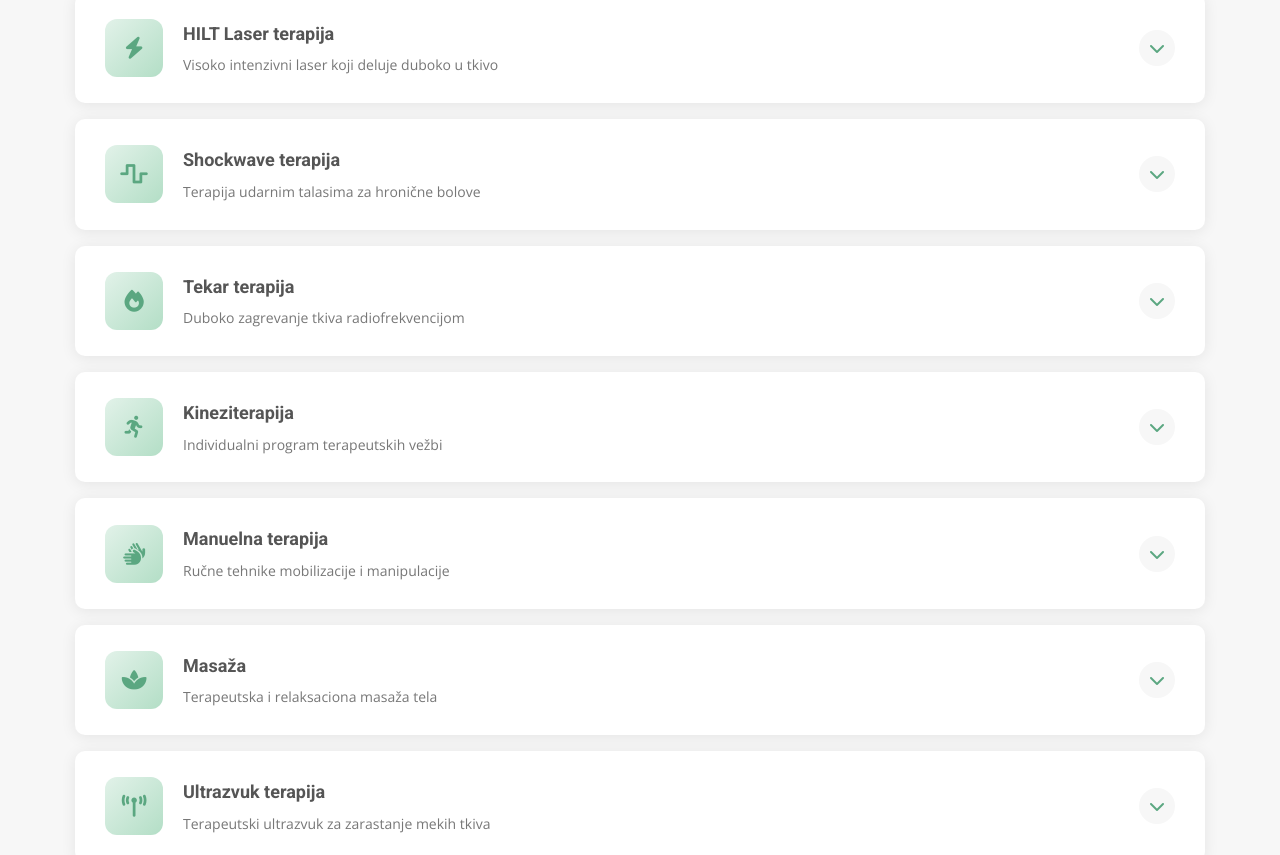
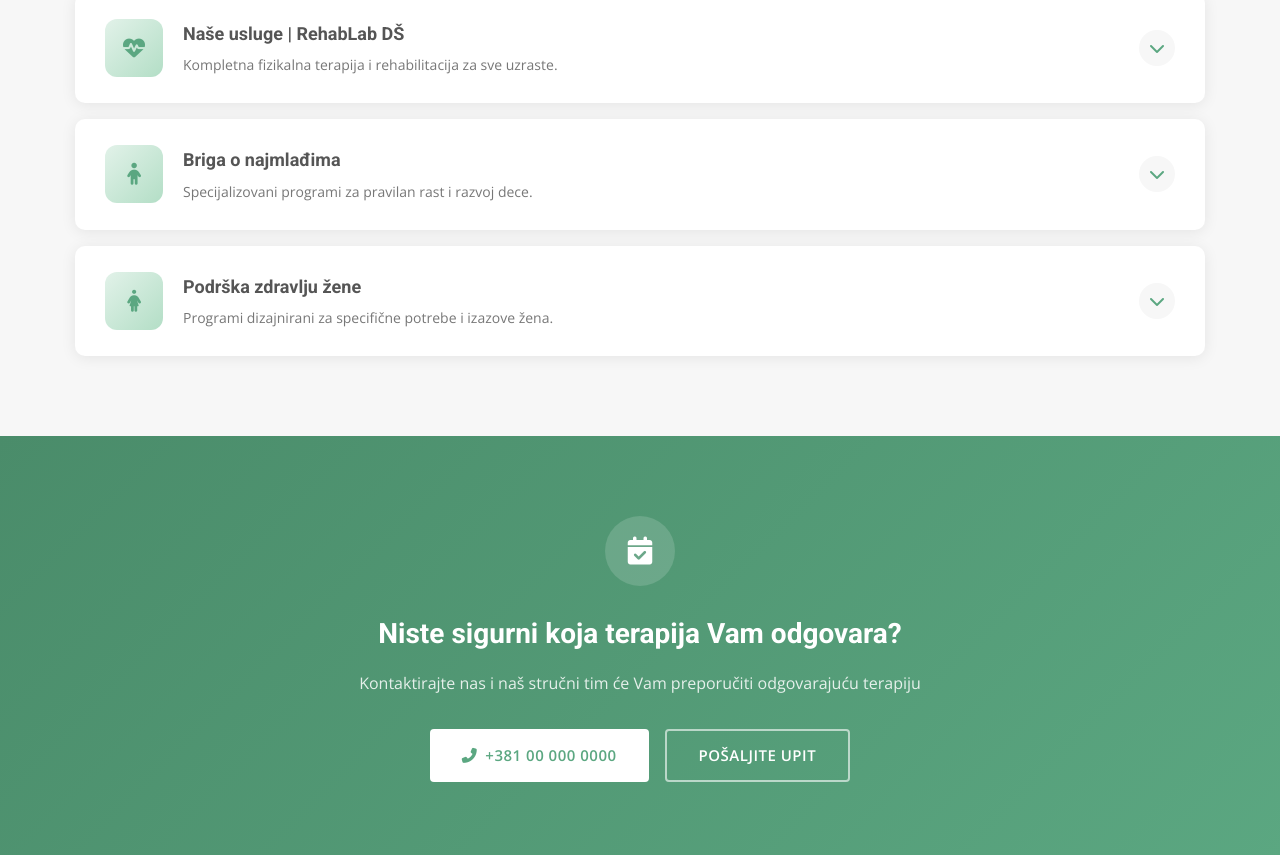
Before and after one commit to Kaidavdic/RehabLab, a React (Vite) app: page /usluge in a window 1280 px wide. Shown: the part 366-1221 px from the top of the page. Built offline with nearby package versions, Linux system fonts and the light colour scheme.

Commit message:
Update services structure with 3 new categories

```diff
--- a/src/pages/Home.jsx
+++ b/src/pages/Home.jsx
@@ -3,41 +3,23 @@ import './Home.css'
 
 const services = [
   {
-    icon: 'fas fa-bolt',
-    title: 'HILT Laser terapija',
-    desc: 'Visoko intenzivna laser terapija koja deluje duboko u tkivo, ubrzava zarastanje i smanjuje bol i upalu.',
+    icon: 'fas fa-heartbeat',
+    title: 'Naše usluge | RehabLab DŠ',
+    desc: 'Kompletna fizikalna terapija, kineziterapija, manualna terapija, masaže i hidžama.',
     link: '/usluge'
   },
   {
-    icon: 'fas fa-wave-square',
-    title: 'Shockwave terapija',
-    desc: 'Terapija udarnim talasima koja efikasno tretira hronične boli, tendinopatije i kalcifikacije.',
+    icon: 'fas fa-child',
+    title: 'Briga o najmlađima',
+    desc: 'Specijalizovani programi za pravilan rast i razvoj dece i razvoj motorike.',
     link: '/usluge'
   },
   {
-    icon: 'fas fa-fire',
-    title: 'Tekar terapija',
-    desc: 'Tecarterapia stimuliše prirodne procese regeneracije tkiva kroz radiofrekvencijsku energiju.',
+    icon: 'fas fa-female',
+    title: 'Podrška zdravlju žene',
+    desc: 'Programi dizajnirani za specifične potrebe, oblikovanje tela i aktivan život žena.',
     link: '/usluge'
-  },
-  {
-    icon: 'fas fa-running',
-    title: 'Kineziterapija',
-    desc: 'Individualni program vežbi za oporavak funkcije, snage i pokretljivosti uz stručno vođenje.',
-    link: '/usluge'
-  },
-  {
-    icon: 'fas fa-hands',
-    title: 'Manuelna terapija',
-    desc: 'Ručne tehnike mobilizacije i manipulacije zglobova i mekih tkiva za smanjenje bola.',
-    link: '/usluge'
-  },
-  {
-    icon: 'fas fa-spa',
-    title: 'Masaža',
-    desc: 'Terapeutska masaža za opuštanje mišića, poboljšanje cirkulacije i smanjenje napetosti.',
-    link: '/usluge'
-  },
+  }
 ]
 
 const whyUs = [
--- a/src/pages/Kontakt.jsx
+++ b/src/pages/Kontakt.jsx
@@ -6,17 +6,44 @@ export default function Kontakt() {
   const [form, setForm] = useState({ ime: '', prezime: '', email: '', telefon: '', poruka: '' })
   const [sent, setSent] = useState(false)
   const [loading, setLoading] = useState(false)
+  const [errorMsg, setErrorMsg] = useState('')
 
   const handleChange = e => setForm({ ...form, [e.target.name]: e.target.value })
 
-  const handleSubmit = e => {
+  const handleSubmit = async (e) => {
     e.preventDefault()
     setLoading(true)
-    setTimeout(() => {
-      setLoading(false)
-      setSent(true)
-      setForm({ ime: '', prezime: '', email: '', telefon: '', poruka: '' })
-    }, 1200)
+    setErrorMsg('')
+
+    const object = {
+      access_key: "YOUR_ACCESS_KEY_HERE",
+      subject: "Novi upit - RehabLab Website",
+      from_name: form.ime + " " + form.prezime,
+      Ime: form.ime,
+      Prezime: form.prezime,
+      Email: form.email,
+      Telefon: form.telefon,
+      Poruka: form.poruka
+    }
+
+    try {
+      const res = await fetch("https://api.web3forms.com/submit", {
+        method: "POST",
+        headers: { "Content-Type": "application/json", "Accept": "application/json" },
+        body: JSON.stringify(object)
+      })
+      const data = await res.json()
+
+      if (data.success) {
+        setSent(true)
+        setForm({ ime: '', prezime: '', email: '', telefon: '', poruka: '' })
+      } else {
+        setErrorMsg('Došlo je do greške prilikom slanja.')
+      }
+    } catch (err) {
+      setErrorMsg('Proverite internet konekciju i pokušajte ponovo.')
+    }
+    setLoading(false)
   }
 
   return (
@@ -112,6 +139,7 @@ export default function Kontakt() {
                   </div>
                 ) : (
                   <form onSubmit={handleSubmit} className="kontakt-form">
+                    {errorMsg && <div style={{ color: 'red', marginBottom: '15px' }}>{errorMsg}</div>}
                     <div className="form-row">
                       <div className="form-group">
                         <label htmlFor="ime">Ime *</label>
--- a/src/pages/Usluge.jsx
+++ b/src/pages/Usluge.jsx
@@ -4,101 +4,64 @@ import './Usluge.css'
 
 const services = [
   {
-    id: 'hilt',
-    icon: 'fas fa-bolt',
-    title: 'HILT Laser terapija',
-    shortDesc: 'Visoko intenzivni laser koji deluje duboko u tkivo',
-    fullDesc: [
-      'HILT (High Intensity Laser Therapy) je savremena metoda fizikalne terapije koja koristi visoko intenzivni laserski zrak za lečenje raznih bolnih stanja mišićno-koštanog sistema.',
-      'Laser prodire duboko u tkivo, stimulišući ćelijsku regeneraciju, smanjujući upalu i bol, i ubrzavajući zarastanje povređenih tkiva. Terapija je bezbolna i ne zahteva posebne pripreme.',
-      'Indikacije: Artroze, diskus hernija, tendinopatije, sportske povrede, hronični bolovi u leđima i vratu, postoperativna rehabilitacija.'
-    ],
-    benefits: ['Brzo smanjenje bola', 'Duboko dejstvo na tkivo', 'Bez nuspojava', 'Kratke sesije']
+    id: 'opste',
+    icon: 'fas fa-heartbeat',
+    title: 'Naše usluge | RehabLab DŠ',
+    shortDesc: 'Kompletna fizikalna terapija i rehabilitacija za sve uzraste.',
+    items: [
+      'Individualni fizioterapijski tretmani',
+      'Rehabilitacija nakon povreda i operacija',
+      'Terapija bola (leđa, vrat, zglobovi)',
+      'Kineziterapija (terapijske vežbe)',
+      'Sportska rehabilitacija',
+      'Korektivne vežbe i posturalna korekcija',
+      'Manualna terapija',
+      'Masaže',
+      'Hidžama (cupping terapija)',
+      'Programi za jačanje i oporavak tela'
+    ]
   },
   {
-    id: 'shockwave',
-    icon: 'fas fa-wave-square',
-    title: 'Shockwave terapija',
-    shortDesc: 'Terapija udarnim talasima za hronične bolove',
-    fullDesc: [
-      'Shockwave (Radijalni udarni talasi) terapija je neinvazivna metoda lečenja hroničnih bolnih stanja primenom akustičnih talasa visoke energije.',
-      'Talasi stimulišu proces zarastanja, razgrađuju kalcijumove depozite, poboljšavaju cirkulaciju i smanjuju bol. Posebno efektivna za stanja koja ne reaguju na klasičnu terapiju.',
-      'Indikacije: Plantarni fasciitis, kalcifikacije tetiva, lateralni epikondilitis ("teniski lakat"), tendinopatija Ahilove tetive, sindrom karpalnog tunela.'
-    ],
-    benefits: ['Efikasna kod hroničnih stanja', 'Razgradnja kalcifikacija', 'Stimulacija regeneracije', 'Vidljivi rezultati']
+    id: 'deca',
+    icon: 'fas fa-child',
+    title: 'Briga o najmlađima',
+    shortDesc: 'Specijalizovani programi za pravilan rast i razvoj dece.',
+    items: [
+      'Razvoj motorike kroz igru',
+      'Vežbe za pravilno držanje tela',
+      'Jačanje mišića i stabilnosti',
+      'Vežbe za ravnotežu i koordinaciju',
+      'Vežbe za stopala i pravilan hod',
+      'Programi za pravilan rast i razvoj',
+      'Podrška deci u razvoju',
+      'Rad sa decom kojoj je potrebna dodatna podrška u razvoju',
+      'Individualni fizioterapijski rad',
+      'Prevencija problema sa kičmom',
+      'Funkcionalno vežbanje kroz igru',
+      'Individualna procena',
+      'Senzorne vežbe i stimulacija'
+    ]
   },
   {
-    id: 'tekar',
-    icon: 'fas fa-fire',
-    title: 'Tekar terapija',
-    shortDesc: 'Duboko zagrevanje tkiva radiofrekvencijom',
-    fullDesc: [
-      'Tekar terapija (Tecarterapia) je fizikalna metoda koja koristi radiofrekvencijsku energiju za zagrevanje tkiva i stimulaciju prirodnih mehanizama regeneracije.',
-      'Postoje dva načina primene: kateforeza (deluje na kosti, zglobove, mišiće) i rezistivni mod (deluje na meka tkiva). Kombinacijom oba postiže se sveobuhvatno delovanje.',
-      'Indikacije: Artroze, mišićni bolovi, sportske povrede, kontrakture, edemi, postoperativna rehabilitacija, bolovi u leđima.'
-    ],
-    benefits: ['Duboko zagrevanje', 'Brza cirkulacija', 'Smanjenje ukočenosti', 'Ubrzanje oporavka']
-  },
-  {
-    id: 'kinezi',
-    icon: 'fas fa-running',
-    title: 'Kineziterapija',
-    shortDesc: 'Individualni program terapeutskih vežbi',
-    fullDesc: [
-      'Kineziterapija je terapija pokretom – skup individualno prilagođenih vežbi koje imaju za cilj obnavljanje i poboljšanje funkcije mišića, zglobova i nervnog sistema.',
-      'Program se kreira na osnovu detaljne procene i prilagođavaju se svakom pacijentu. Vežbe se sprovode pod stručnim nadzorom fizioterapeuta ili kineziterapeuta.',
-      'Indikacije: Postoperativna rehabilitacija, neurološka oboljenja, mišićna slabost, bolovi u kičmi, sportska rehabilitacija, prevencija povreda.'
-    ],
-    benefits: ['Vežbe po meri', 'Stručno vođenje', 'Dugotrajan efekat', 'Prevencija povreda']
-  },
-  {
-    id: 'manuelna',
-    icon: 'fas fa-hands',
-    title: 'Manuelna terapija',
-    shortDesc: 'Ručne tehnike mobilizacije i manipulacije',
-    fullDesc: [
-      'Manuelna terapija obuhvata skup stručnih ručnih tehnika koje fizioterapeut primenjuje direktno na telu pacijenta, sa ciljem smanjenja bola i poboljšanja pokretljivosti.',
-      'Uključuje tehnike mobilizacije zglobova, manipulacije, meka tkivne tehnike (miofascijalno otpuštanje, trigger point terapija) i neuralne mobilizacije.',
-      'Indikacije: Bolovi u vratu i leđima, blokade zglobova, ograničena pokretljivost, glavobolje cervikalnog porekla, tenziona bol.'
-    ],
-    benefits: ['Trenutno olakšanje', 'Vraćanje pokretljivosti', 'Bez aparata', 'Precizne tehnike']
-  },
-  {
-    id: 'masaza',
-    icon: 'fas fa-spa',
-    title: 'Masaža',
-    shortDesc: 'Terapeutska i relaksaciona masaža tela',
-    fullDesc: [
-      'Terapeutska masaža je ručna tehnika kojom se deluje na meko tkivo tela – mišiće, fascije i vezivno tkivo – u cilju smanjenja napetosti, poboljšanja cirkulacije i otklanjanja bola.',
-      'Nudimo klasičnu terapeutsku masažu, sportsku masažu, masažu leđa i vrata, limfnu drenažu i relaksacionu masažu celog tela.',
-      'Indikacije: Mišićna napetost i bolovi, stres, loša cirkulacija, sportski oporavak, prevencija povreda, opšta relaksacija.'
-    ],
-    benefits: ['Opuštanje mišića', 'Bolja cirkulacija', 'Smanjenje stresa', 'Brz oporavak']
-  },
-  {
-    id: 'ultrazvuk',
-    icon: 'fas fa-broadcast-tower',
-    title: 'Ultrazvuk terapija',
-    shortDesc: 'Terapeutski ultrazvuk za zarastanje mekih tkiva',
-    fullDesc: [
-      'Terapeutski ultrazvuk koristi zvučne talase visoke frekvencije za prodiranje u duboka tkiva i stimulaciju procesa zarastanja.',
-      'Deluje termički (zagrevanje tkiva) i mehanički (mikrovibracijom ćelija). Ubrzava zarastanje, smanjuje bol i poboljšava elastičnost tkiva.',
-      'Indikacije: Tendinopatije, kapsulitis, mišićne kontrakture, sportske povrede, poremećaji zarastanja rana.'
-    ],
-    benefits: ['Duboko delovanje', 'Termički efekat', 'Ubrzano zarastanje', 'Smanjenje bola']
-  },
-  {
-    id: 'elektro',
-    icon: 'fas fa-plug',
-    title: 'Elektroterapija',
-    shortDesc: 'TENS, interferentne struje i elektrostimulacija',
-    fullDesc: [
-      'Elektroterapija obuhvata primenu različitih vrsta električne struje u terapeutske svrhe. Uključuje TENS (transcutaneous electrical nerve stimulation), interferentne struje, diadinamičke struje i elektrostimulaciju mišića.',
-      'TENS deluje na smanjenje bola modulacijom nervnih signala, dok elektrostimulacija jača oslabljene mišiće i poboljšava funkciju.',
-      'Indikacije: Hronični i akutni bolovi, mišićna atrofija, neurološka stanja, postoperativna terapija.'
-    ],
-    benefits: ['Bezbolna terapija', 'Jačanje mišića', 'Kontrola bola', 'Neurološka stimulacija']
-  },
+    id: 'zene',
+    icon: 'fas fa-female',
+    title: 'Podrška zdravlju žene',
+    shortDesc: 'Programi dizajnirani za specifične potrebe i izazove žena.',
+    items: [
+      'Smanjenje bola u leđima i vratu',
+      'Korekcija i unapređenje posture',
+      'Jačanje mišića i stabilnosti tela',
+      'Poboljšanje pokretljivosti i fleksibilnosti',
+      'Oblikovanje i zatezanje tela',
+      'Jačanje stomaka, leđa i nogu',
+      'Funkcionalni treninzi i kondicija',
+      'Programi za aktivan život bez bola',
+      'Programi za žene sa sedelačkim načinom života',
+      'Relaks i antistres masaže',
+      'Hidžama (prilagođena ženama)',
+      'Individualno prilagođen pristup'
+    ]
+  }
 ]
 
 export default function Usluge() {
@@ -140,18 +103,16 @@ export default function Usluge() {
 
                 {activeService === s.id && (
                   <div className="usluga-detail">
-                    {s.fullDesc.map((par, i) => (
-                      <p key={i}>{par}</p>
-                    ))}
-                    <div className="usluga-benefits">
-                      {s.benefits.map((b, i) => (
-                        <span className="benefit-tag" key={i}>
-                          <i className="fas fa-check"></i> {b}
-                        </span>
+                    <ul style={{ listStyle: 'none', padding: 0, display: 'grid', gap: '10px' }}>
+                      {s.items.map((item, i) => (
+                        <li key={i} style={{ display: 'flex', alignItems: 'center' }}>
+                          <i className="fas fa-check" style={{ color: 'var(--primary)', marginRight: '12px' }}></i>
+                          <span style={{ fontSize: '1.05rem', color: 'var(--text-color)' }}>{item}</span>
+                        </li>
                       ))}
-                    </div>
-                    <Link to="/kontakt" className="btn-primary usluga-cta">
-                      Zakažite terapiju
+                    </ul>
+                    <Link to="/kontakt" className="btn-primary usluga-cta" style={{ marginTop: '24px', display: 'inline-block' }}>
+                      Zakažite pregled
                     </Link>
                   </div>
                 )}
```
